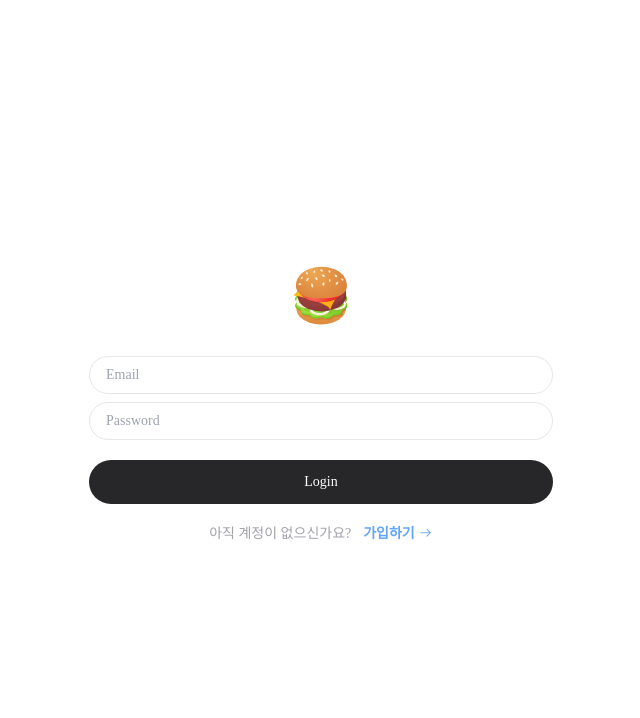
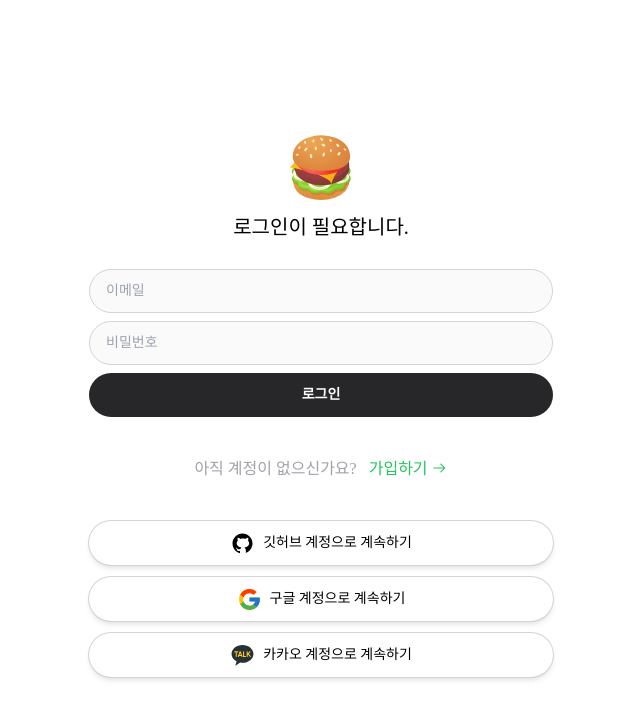
Before and after one commit to newscool/xxx, a React (Vite) app: page /login in a window 1280 px wide. Shown: the top 718 px of the page, without its empty margins (319-959 px from the left). Built offline with nearby package versions, Linux system fonts and the light colour scheme; a web font is replaced by a local one.

Commit message:
add: social login

```diff
--- /dev/null
+++ b/src/components/github-button.tsx
@@ -0,0 +1,25 @@
+import { GithubAuthProvider, signInWithPopup } from 'firebase/auth';
+import { auth } from '../firebase';
+import { useNavigate } from 'react-router-dom';
+
+export default function GithubButton() {
+  const navigate = useNavigate();
+  const onClick = async () => {
+    try {
+      const provider = new GithubAuthProvider();
+      await signInWithPopup(auth, provider);
+      navigate('/');
+    } catch (e) {
+      console.error(e);
+    }
+  };
+
+  return (
+    <div onClick={onClick} className="sns-login-button">
+      <svg xmlns="http://www.w3.org/2000/svg" x="0px" y="0px" width="25" height="25" viewBox="0 0 30 30">
+        <path d="M15,3C8.373,3,3,8.373,3,15c0,5.623,3.872,10.328,9.092,11.63C12.036,26.468,12,26.28,12,26.047v-2.051 c-0.487,0-1.303,0-1.508,0c-0.821,0-1.551-0.353-1.905-1.009c-0.393-0.729-0.461-1.844-1.435-2.526 c-0.289-0.227-0.069-0.486,0.264-0.451c0.615,0.174,1.125,0.596,1.605,1.222c0.478,0.627,0.703,0.769,1.596,0.769 c0.433,0,1.081-0.025,1.691-0.121c0.328-0.833,0.895-1.6,1.588-1.962c-3.996-0.411-5.903-2.399-5.903-5.098 c0-1.162,0.495-2.286,1.336-3.233C9.053,10.647,8.706,8.73,9.435,8c1.798,0,2.885,1.166,3.146,1.481C13.477,9.174,14.461,9,15.495,9 c1.036,0,2.024,0.174,2.922,0.483C18.675,9.17,19.763,8,21.565,8c0.732,0.731,0.381,2.656,0.102,3.594 c0.836,0.945,1.328,2.066,1.328,3.226c0,2.697-1.904,4.684-5.894,5.097C18.199,20.49,19,22.1,19,23.313v2.734 c0,0.104-0.023,0.179-0.035,0.268C23.641,24.676,27,20.236,27,15C27,8.373,21.627,3,15,3z"></path>
+      </svg>
+      <p>깃허브 계정으로 계속하기</p>
+    </div>
+  );
+}
--- /dev/null
+++ b/src/components/google-button.tsx
@@ -0,0 +1,40 @@
+import { GoogleAuthProvider, signInWithPopup } from 'firebase/auth';
+import { auth } from '../firebase';
+import { useNavigate } from 'react-router-dom';
+
+export default function GoogleButton() {
+  const navigate = useNavigate();
+  const onClick = async () => {
+    try {
+      const provider = new GoogleAuthProvider();
+      await signInWithPopup(auth, provider);
+      navigate('/');
+    } catch (e) {
+      console.error(e);
+    }
+  };
+
+  return (
+    <div onClick={onClick} className="sns-login-button">
+      <svg xmlns="http://www.w3.org/2000/svg" x="0px" y="0px" width="25" height="25" viewBox="0 0 48 48">
+        <path
+          fill="#FFC107"
+          d="M43.611,20.083H42V20H24v8h11.303c-1.649,4.657-6.08,8-11.303,8c-6.627,0-12-5.373-12-12c0-6.627,5.373-12,12-12c3.059,0,5.842,1.154,7.961,3.039l5.657-5.657C34.046,6.053,29.268,4,24,4C12.955,4,4,12.955,4,24c0,11.045,8.955,20,20,20c11.045,0,20-8.955,20-20C44,22.659,43.862,21.35,43.611,20.083z"
+        ></path>
+        <path
+          fill="#FF3D00"
+          d="M6.306,14.691l6.571,4.819C14.655,15.108,18.961,12,24,12c3.059,0,5.842,1.154,7.961,3.039l5.657-5.657C34.046,6.053,29.268,4,24,4C16.318,4,9.656,8.337,6.306,14.691z"
+        ></path>
+        <path
+          fill="#4CAF50"
+          d="M24,44c5.166,0,9.86-1.977,13.409-5.192l-6.19-5.238C29.211,35.091,26.715,36,24,36c-5.202,0-9.619-3.317-11.283-7.946l-6.522,5.025C9.505,39.556,16.227,44,24,44z"
+        ></path>
+        <path
+          fill="#1976D2"
+          d="M43.611,20.083H42V20H24v8h11.303c-0.792,2.237-2.231,4.166-4.087,5.571c0.001-0.001,0.002-0.001,0.003-0.002l6.19,5.238C36.971,39.205,44,34,44,24C44,22.659,43.862,21.35,43.611,20.083z"
+        ></path>
+      </svg>
+      <p>구글 계정으로 계속하기</p>
+    </div>
+  );
+}
--- /dev/null
+++ b/src/components/kakao-button.tsx
@@ -0,0 +1,57 @@
+import { OAuthProvider, signInWithPopup } from 'firebase/auth';
+import { auth } from '../firebase';
+import { useNavigate } from 'react-router-dom';
+
+export default function KakaoButton() {
+  const navigate = useNavigate();
+  const onClick = async () => {
+    try {
+      const provider = new OAuthProvider('oidc.kakao');
+      await signInWithPopup(auth, provider);
+      navigate('/');
+    } catch (e) {
+      console.error(e);
+    }
+  };
+
+  return (
+    <div onClick={onClick} className="sns-login-button">
+      <svg xmlns="http://www.w3.org/2000/svg" x="0px" y="0px" width="25" height="25" viewBox="0 0 48 48">
+        <path
+          fill="#263238"
+          d="M24,4C12.402,4,3,11.611,3,21c0,5.99,3.836,11.245,9.618,14.273l-2.219,7.397	c-0.135,0.449,0.366,0.82,0.756,0.56l8.422-5.615C21.004,37.863,22.482,38,24,38c11.598,0,21-7.611,21-17S35.598,4,24,4z"
+        ></path>
+        <path
+          fill="#ffca28"
+          d="M15,18H9c-0.552,0-1-0.448-1-1v0c0-0.552,0.448-1,1-1h6c0.552,0,1,0.448,1,1v0	C16,17.552,15.552,18,15,18z"
+        ></path>
+        <path
+          fill="#ffca28"
+          d="M25,26v-9c0-0.552,0.448-1,1-1h0c0.552,0,1,0.448,1,1v9c0,0.552-0.448,1-1,1h0	C25.448,27,25,26.552,25,26z"
+        ></path>
+        <path
+          fill="#ffca28"
+          d="M32,26v-9c0-0.552,0.448-1,1-1l0,0c0.552,0,1,0.448,1,1v9c0,0.552-0.448,1-1,1l0,0	C32.448,27,32,26.552,32,26z"
+        ></path>
+        <path
+          fill="#ffca28"
+          d="M32.621,21.207l4.914-4.914c0.391-0.391,1.024-0.391,1.414,0v0c0.391,0.391,0.391,1.024,0,1.414	l-4.914,4.914c-0.391,0.391-1.024,0.391-1.414,0l0,0C32.231,22.231,32.231,21.598,32.621,21.207z"
+        ></path>
+        <path
+          fill="#ffca28"
+          d="M36.078,20.665l3.708,4.717c0.341,0.434,0.266,1.063-0.168,1.404l0,0	c-0.434,0.341-1.063,0.266-1.404-0.168l-3.708-4.717c-0.341-0.434-0.266-1.063,0.168-1.404v0	C35.108,20.156,35.737,20.231,36.078,20.665z"
+        ></path>
+        <path
+          fill="#ffca28"
+          d="M30,27h-4c-0.552,0-1-0.448-1-1v0c0-0.552,0.448-1,1-1h4c0.552,0,1,0.448,1,1v0	C31,26.552,30.552,27,30,27z"
+        ></path>
+        <path
+          fill="#ffca28"
+          d="M23.933,25.642l-3.221-9c-0.145-0.379-0.497-0.611-0.878-0.629c-0.111-0.005-0.54-0.003-0.641-0.001	c-0.392,0.007-0.757,0.241-0.906,0.63l-3.221,9c-0.198,0.516,0.06,1.094,0.576,1.292s1.094-0.06,1.292-0.576L17.42,25h4.16	l0.486,1.358c0.198,0.516,0.776,0.773,1.292,0.576S24.131,26.157,23.933,25.642z M18.136,23l1.364-3.812L20.864,23H18.136z"
+        ></path>
+        <path fill="#ffca28" d="M13,18h-2v8c0,0.552,0.448,1,1,1h0c0.552,0,1-0.448,1-1V18z"></path>
+      </svg>
+      <p>카카오 계정으로 계속하기</p>
+    </div>
+  );
+}
--- a/src/components/layout.tsx
+++ b/src/components/layout.tsx
@@ -3,7 +3,6 @@ import { Outlet } from 'react-router-dom';
 export default function Layout() {
   return (
     <>
-      <h2>layout</h2>
       <Outlet />
     </>
   );
--- a/src/routes/create-account.tsx
+++ b/src/routes/create-account.tsx
@@ -4,6 +4,8 @@ import { auth } from '../firebase';
 import { Link, useNavigate } from 'react-router-dom';
 import Logo from '../components/logo';
 import { FirebaseError } from 'firebase/app';
+import GithubButton from '../components/github-button';
+import GoogleButton from '../components/google-button';
 
 export default function CreateAccount() {
   const navigate = useNavigate();
@@ -46,37 +48,31 @@ export default function CreateAccount() {
 
   return (
     <div className="container max-w-lg px-6">
-      <h1 className="flex justify-center mb-5">
-        <Logo size={80} />
+      <h1 className="flex flex-col items-center justify-center mb-7">
+        <Logo size={90} />
+        <p className="text-xl font-medium">계정을 만드세요.</p>
       </h1>
       <form onSubmit={onSubmit} className="flex flex-col gap-2 text-sm">
         {[
-          ['text', 'name', 'Name'],
-          ['email', 'email', 'Email'],
-          ['password', 'password', 'Password'],
+          ['text', 'name', '이름'],
+          ['email', 'email', '이메일'],
+          ['password', 'password', '비밀번호'],
         ].map(([type, name, placeholder]) => (
-          <input
-            onChange={onChange}
-            type={type}
-            name={name}
-            placeholder={placeholder}
-            required
-            className="px-4 py-2 border rounded-full"
-          />
+          <input onChange={onChange} type={type} name={name} placeholder={placeholder} required className="input" />
         ))}
-        <input
-          type="submit"
-          value={isLoading ? 'Loading...' : 'Create Account'}
-          className="p-3 mt-3 text-white rounded-full cursor-pointer bg-zinc-800 hover:bg-zinc-900"
-        />
+        <input type="submit" value={isLoading ? '로딩중...' : '가입하기'} className="button" />
       </form>
       {error !== '' ? <div className="mt-3 text-xs text-rose-500">{error}</div> : null}
-      <div className="flex justify-center gap-3 mt-5 text-sm">
+      <div className="flex justify-center gap-3 mt-10 text-base">
         <p className="text-zinc-400">이미 계정이 있으신가요?</p>
-        <Link to="/login" className="font-semibold text-blue-400 hover:text-blue-600">
-          로그인하기
+        <Link to="/login" className="font-medium text-green-500 hover:text-green-600">
+          로그인 하기
           <i className="ml-1 las la-arrow-right"></i>
         </Link>
+      </div>
+      <div className="flex flex-col gap-3 mt-10">
+        <GithubButton />
+        <GoogleButton />
       </div>
     </div>
   );
--- a/src/routes/home.tsx
+++ b/src/routes/home.tsx
@@ -1,13 +1,11 @@
-import { signOut } from 'firebase/auth';
 import { auth } from '../firebase';
 
 export default function Home() {
   const logOut = () => {
-    signOut(auth);
+    auth.signOut();
   };
   return (
     <>
-      <h1>Home</h1>
       <button onClick={logOut} className="px-4 py-1 rounded-full ring-1 ring-zinc-500">
         Logout
       </button>
--- a/src/routes/login.tsx
+++ b/src/routes/login.tsx
@@ -4,6 +4,9 @@ import Logo from '../components/logo';
 import { FirebaseError } from 'firebase/app';
 import { signInWithEmailAndPassword } from 'firebase/auth';
 import { auth } from '../firebase';
+import GithubButton from '../components/github-button';
+import GoogleButton from '../components/google-button';
+import KakaoButton from '../components/kakao-button';
 
 export default function Login() {
   const navigate = useNavigate();
@@ -43,37 +46,32 @@ export default function Login() {
 
   return (
     <div className="container max-w-lg px-6">
-      <h1 className="flex justify-center mb-5">
-        <Logo size={80} />
+      <h1 className="flex flex-col items-center justify-center mb-7">
+        <Logo size={90} />
+        <p className="text-xl font-medium">로그인이 필요합니다.</p>
       </h1>
       <form onSubmit={onSubmit} className="flex flex-col gap-2 text-sm">
         {[
-          ['email', 'email', 'Email'],
-          ['password', 'password', 'Password'],
+          ['email', 'email', '이메일'],
+          ['password', 'password', '비밀번호'],
         ].map(([type, name, placeholder]) => (
-          <input
-            onChange={onChange}
-            type={type}
-            name={name}
-            placeholder={placeholder}
-            required
-            className="px-4 py-2 border rounded-full"
-          />
+          <input onChange={onChange} type={type} name={name} placeholder={placeholder} required className="input" />
         ))}
-        <input
-          type="submit"
-          value={isLoading ? 'Loading...' : 'Login'}
-          className="p-3 mt-3 text-white rounded-full cursor-pointer bg-zinc-800 hover:bg-zinc-900"
-        />
+        <input type="submit" value={isLoading ? '로딩중...' : '로그인'} className="button" />
       </form>
       {error !== '' ? <div className="mt-3 text-xs text-rose-500">{error}</div> : null}
-      <div className="flex justify-center gap-3 mt-5 text-sm">
+      <div className="flex justify-center gap-3 mt-10 text-base">
         <p className="text-zinc-400">아직 계정이 없으신가요?</p>
-        <Link to="/create-account" className="font-semibold text-blue-400 hover:text-blue-600">
+        <Link to="/create-account" className="font-medium text-green-500 hover:text-green-600">
           가입하기
           <i className="ml-1 las la-arrow-right"></i>
         </Link>
       </div>
+      <div className="flex flex-col gap-3 mt-10">
+        <GithubButton />
+        <GoogleButton />
+        <KakaoButton />
+      </div>
     </div>
   );
 }
```
